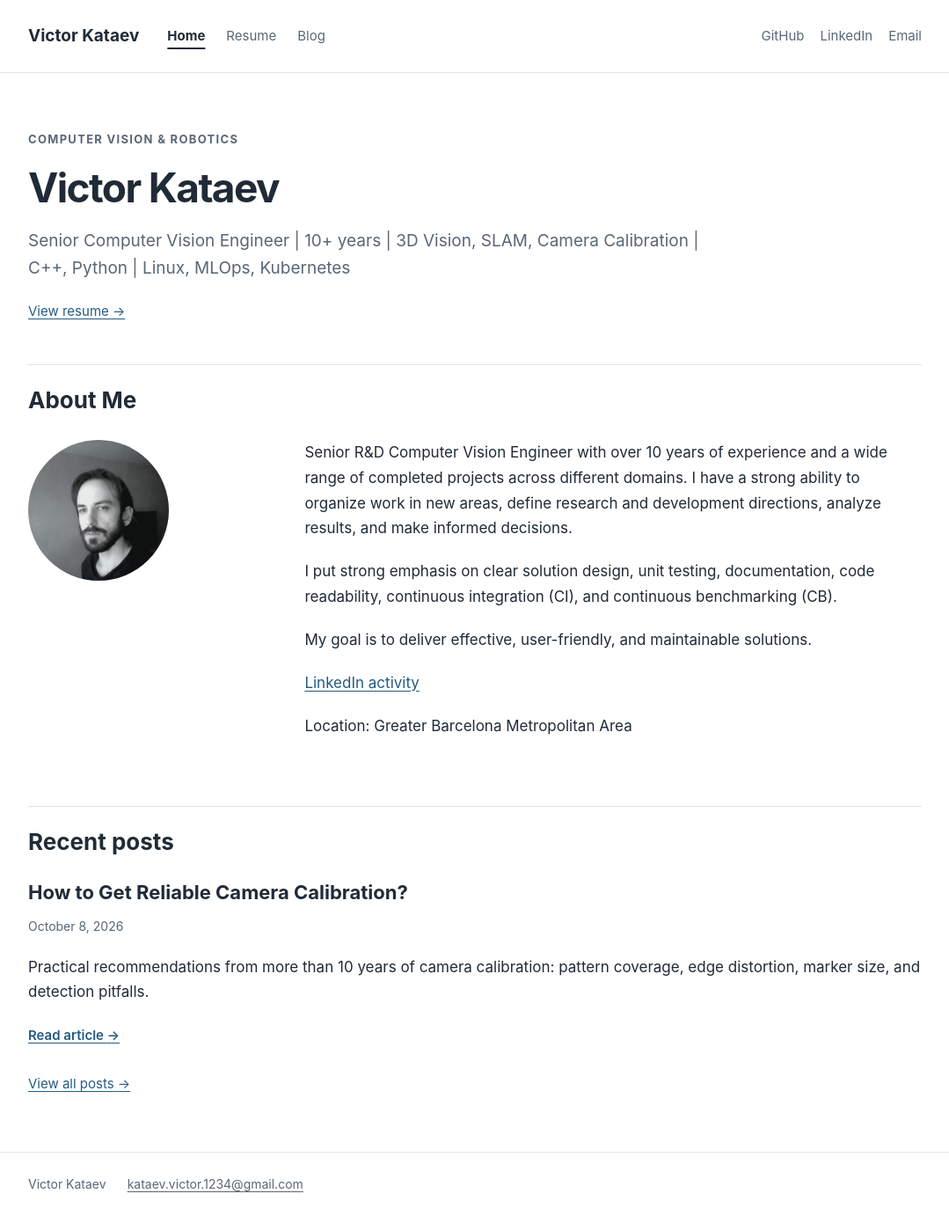
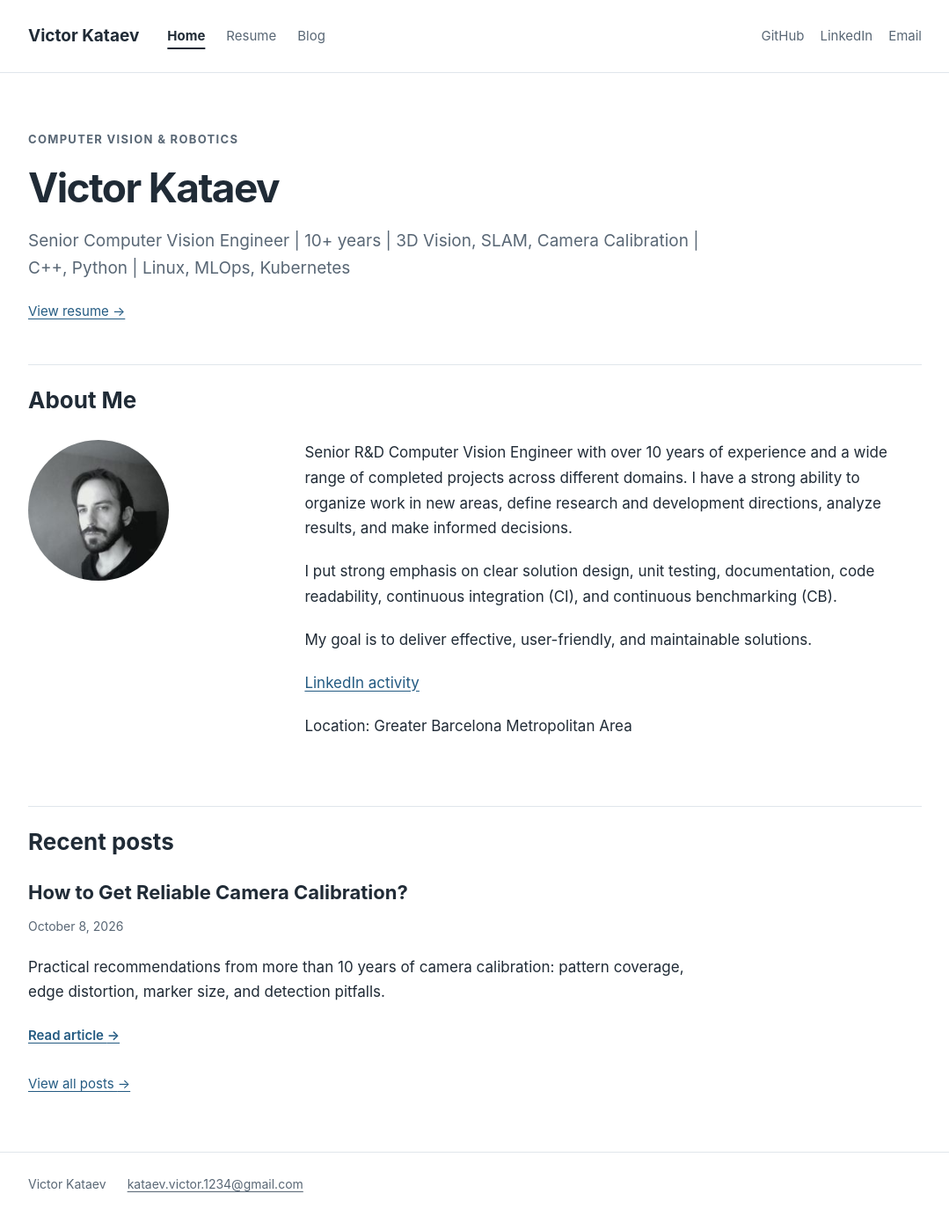
Before and after one commit to victor1234/victor1234.github.io, a Jekyll site: the page built from index.md, in a window 1280 px wide. Shown: the whole page at 88% size, without its empty margins (100-1179 px from the left). Built offline with Jekyll 4.4.1, drawn with Linux system fonts in a browser that asks for light colours; a script that is not in the unit is left out.

Commit message:
fix: limit wide text blocks for easier reading

```diff
--- a/assets/main.scss
+++ b/assets/main.scss
@@ -52,6 +52,8 @@
 .eyebrow { color: $muted; font-size: 1.3rem; font-weight: 650; text-transform: uppercase; letter-spacing: 0.1em; margin-bottom: 16px; }
 .resume-headline { max-width: 780px; color: $muted; font-size: 1.9rem; line-height: 1.65; margin-bottom: 0; }
 .home-page .intro-container, .resume-page .list-container, .resume-page .text-container { margin-bottom: 56px; }
+.resume-page .text-container .row > div { width: 100%; }
+.resume-page .text-container .row > div > *, .home-page .post-excerpt { max-width: 70ch; }
 .home-page .container > h2, .resume-page .container > h2 { border-top: 1px solid $line; padding-top: 24px; margin-bottom: 28px; }
 .home-resume-link { margin-top: 20px; margin-bottom: 0; font-size: 1.5rem; }
 .recent-posts > h2 { border-top: 1px solid $line; padding-top: 24px; }
```
